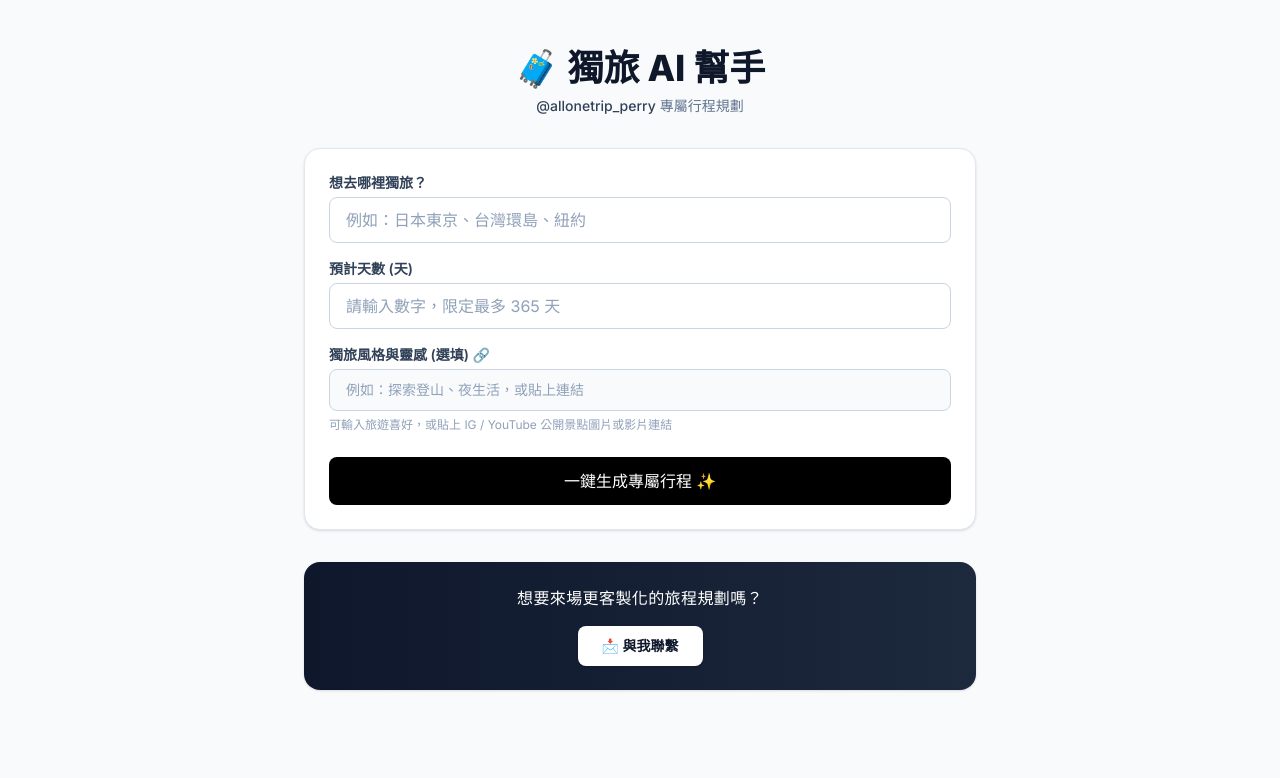
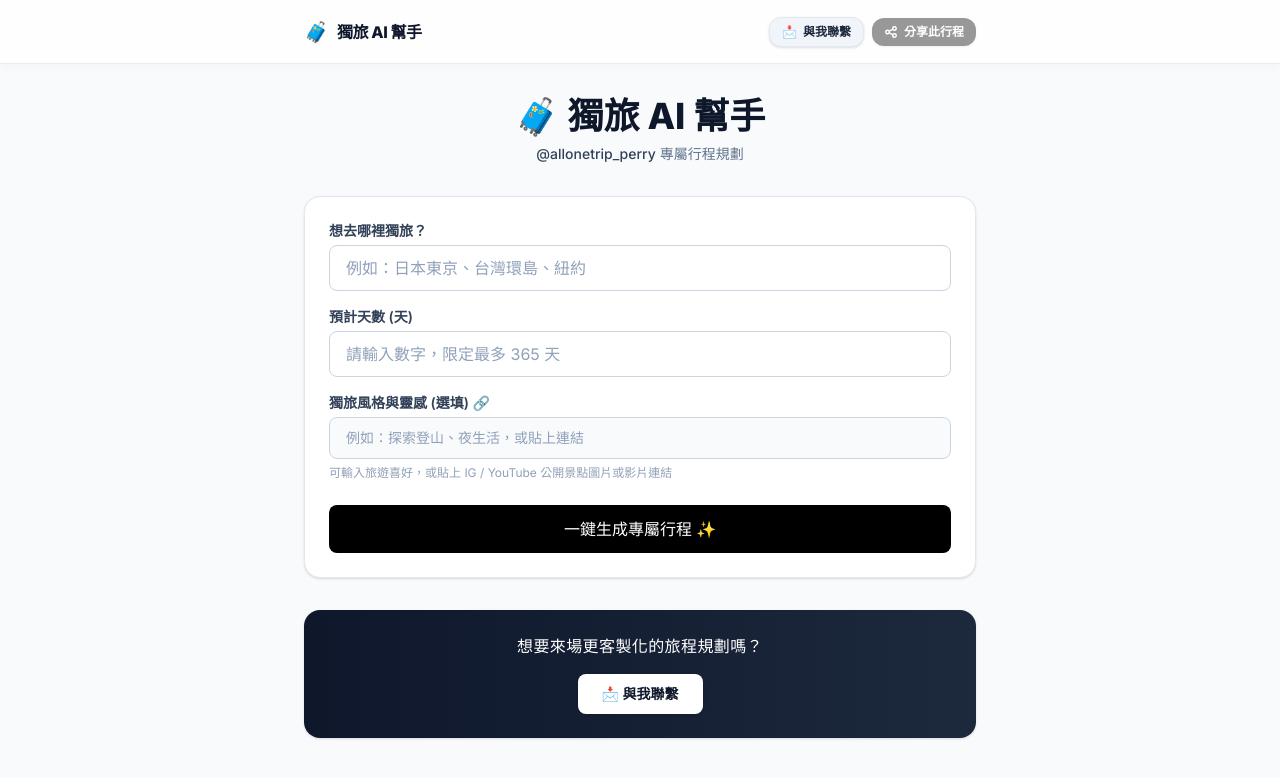
Before and after one commit to PerryChen-creator/allonetrip-ai, a Next.js app: page / in a window 1280 px wide. Shown: the top 778 px of the page. Built offline with nearby package versions, Linux system fonts and the light colour scheme.

Commit message:
add fixed sticky top header with contact and share CTA buttons

```diff
--- a/app/page.tsx
+++ b/app/page.tsx
@@ -71,14 +71,12 @@ export default function Home() {
   const handleOpenShareModal = () => {
     if (!destination) return;
 
-    // 產生專屬網址
     const url = `${window.location.origin}?dest=${encodeURIComponent(destination)}&days=${encodeURIComponent(days)}&style=${encodeURIComponent(styleAndInspiration)}&auto=1`;
     setShareUrl(url);
 
     setIsShareModalOpen(true);
     setIsCreatingLink(true);
 
-    // 模擬「正在建立連結...」的載入感 (800ms)
     setTimeout(() => {
       setIsCreatingLink(false);
     }, 800);
@@ -275,15 +273,57 @@ export default function Home() {
   };
 
   return (
-    <main className="min-h-screen bg-slate-50 py-12 px-4 sm:px-6 lg:px-8 pb-40 relative">
+    <>
+      {/* 🔝 固定頂部導覽列 Top Bar (桌機 + 手機全支援) */}
+      <header className="fixed top-0 left-0 right-0 h-16 bg-white/80 backdrop-blur-xl border-b border-slate-200/80 z-40 px-4 sm:px-6 flex items-center shadow-[0_2px_10px_rgba(0,0,0,0.03)]">
+        <div className="max-w-2xl mx-auto w-full flex items-center justify-between">
+          <div className="flex items-center gap-2">
+            <span className="text-xl">🧳</span>
+            <a
+              href="https://www.instagram.com/allonetrip_perry/"
+              target="_blank"
+              rel="noopener noreferrer"
+              className="font-extrabold text-slate-900 text-sm sm:text-base hover:text-blue-600 transition-colors tracking-tight"
+            >
+              獨旅 AI 幫手
+            </a>
+          </div>
+
+          <div className="flex items-center gap-2">
+            {/* 📩 聯絡我 CTA */}
+            <a
+              href="https://www.instagram.com/allonetrip_perry/"
+              target="_blank"
+              rel="noopener noreferrer"
+              className="inline-flex items-center gap-1.5 bg-slate-100 hover:bg-slate-200 text-slate-800 px-3 py-1.5 rounded-xl text-xs font-semibold transition-all border border-slate-200 shadow-sm shrink-0"
+            >
+              <span>📩</span>
+              <span>與我聯繫</span>
+            </a>
+
+            {/* 🔗 分享行程 CTA */}
+            <button
+              onClick={handleOpenShareModal}
+              disabled={!destination}
+              className="inline-flex items-center gap-1.5 bg-black hover:bg-slate-800 disabled:opacity-40 disabled:cursor-not-allowed text-white px-3 py-1.5 rounded-xl text-xs font-semibold transition-all shadow-sm shrink-0"
+            >
+              <svg className="w-3.5 h-3.5" fill="none" stroke="currentColor" viewBox="0 0 24 24">
+                <path strokeLinecap="round" strokeLinejoin="round" strokeWidth="2.5" d="M8.684 13.342C8.886 12.938 9 12.482 9 12c0-.482-.114-.938-.316-1.342m0 2.684a3 3 0 110-2.684m0 2.684l6.632 3.316m-6.632-6l6.632-3.316m0 0a3 3 0 105.367-2.684 3 3 0 00-5.367 2.684zm0 9.316a3 3 0 105.368 2.684 3 3 0 00-5.368-2.684z" />
+              </svg>
+              <span>分享此行程</span>
+            </button>
+          </div>
+        </div>
+      </header>
+
+      <main className="min-h-screen bg-slate-50 pt-24 pb-40 px-4 sm:px-6 lg:px-8 relative">
 
         {/* 🚀 Gemini 風格分享彈窗 (Modal) */}
         {isShareModalOpen && (
           <div className="fixed inset-0 z-[100] flex items-center justify-center p-4 bg-black/60 backdrop-blur-sm transition-opacity duration-300">
-          {/* Modal 容器 (致敬 Gemini 的暗色卡片風格) */}
-          <div className="bg-[#1e1f20] w-full max-w-[480px] rounded-2xl shadow-2xl overflow-hidden border border-[#333537] transform transition-all scale-100 opacity-100">
+            <div className="bg-[#1e1f20] w-full max-w-[480px] rounded-2xl shadow-2xl overflow-hidden border border-[#333537]">
 
-            {/* Header */}
+              {/* Modal Header */}
               <div className="flex items-center justify-between px-6 py-5">
                 <h3 className="text-[#e3e3e3] text-lg font-medium tracking-wide">可分享的公開連結</h3>
                 <button
@@ -296,10 +336,8 @@ export default function Home() {
                 </button>
               </div>
 
-            {/* 內容區塊 */}
+              {/* Modal Body */}
               <div className="px-6 pb-6 space-y-5">
-
-              {/* 網址框 */}
                 <div className="bg-[#2a2b2f] rounded-xl flex items-center p-1.5 border border-[#444746]">
                   {isCreatingLink ? (
                     <div className="flex items-center gap-3 w-full px-3 py-2">
@@ -331,7 +369,6 @@ export default function Home() {
                   )}
                 </div>
 
-              {/* 免責聲明小字 */}
                 <div className="flex gap-2 items-start text-[#a8aab0] text-[13px] leading-relaxed">
                   <svg className="w-4 h-4 shrink-0 mt-0.5" fill="none" stroke="currentColor" viewBox="0 0 24 24">
                     <path strokeLinecap="round" strokeLinejoin="round" strokeWidth="2" d="M13 16h-1v-4h-1m1-4h.01M21 12a9 9 0 11-18 0 9 9 0 0118 0z" />
@@ -341,10 +378,8 @@ export default function Home() {
                   </p>
                 </div>
 
-              {/* 社交分享按鈕區 */}
                 {!isCreatingLink && (
                   <div className="pt-2 flex items-center justify-center gap-8 border-t border-[#333537] mt-4 pt-6 pb-2">
-
                     {/* LINE */}
                     <a href={`https://social-plugins.line.me/lineit/share?url=${encodeURIComponent(shareUrl)}`} target="_blank" rel="noopener noreferrer" className="flex flex-col items-center gap-2 group">
                       <div className="w-12 h-12 bg-[#06C755] rounded-full flex items-center justify-center hover:opacity-90 transition-opacity">
@@ -374,10 +409,8 @@ export default function Home() {
                       </div>
                       <span className="text-xs text-[#a8aab0] group-hover:text-white transition-colors">X</span>
                     </a>
-
                   </div>
                 )}
-
               </div>
             </div>
           </div>
@@ -466,26 +499,13 @@ export default function Home() {
 
           {/* 顯示結果與對話區域 */}
           {(messages.length > 0 || loading) && (
-          <div ref={chatTopRef} className="bg-white p-6 rounded-2xl shadow-sm border border-slate-200 space-y-6 scroll-mt-6">
+            <div ref={chatTopRef} className="bg-white p-6 rounded-2xl shadow-sm border border-slate-200 space-y-6 scroll-mt-24">
 
-            {/* 📍 標頭 + 🔗 Gemini 分享按鈕 */}
               <h2 className="text-xl font-bold text-slate-900 border-b border-slate-100 pb-3 flex items-center justify-between gap-2">
                 <span>📍 專屬獨旅行程對話</span>
-              <div className="flex items-center gap-2">
-                {(loading || isAnswering) ? (
+                {(loading || isAnswering) && (
                   <span className="text-sm font-normal text-slate-400 animate-pulse">AI 思考中...</span>
-                ) : (
-                  <button
-                    onClick={handleOpenShareModal}
-                    className="inline-flex items-center gap-1.5 bg-slate-900 hover:bg-black text-white px-3 py-1.5 rounded-lg text-xs font-semibold transition-all shadow-sm"
-                  >
-                    <svg className="w-3.5 h-3.5" fill="none" stroke="currentColor" viewBox="0 0 24 24">
-                      <path strokeLinecap="round" strokeLinejoin="round" strokeWidth="2.5" d="M8.684 13.342C8.886 12.938 9 12.482 9 12c0-.482-.114-.938-.316-1.342m0 2.684a3 3 0 110-2.684m0 2.684l6.632 3.316m-6.632-6l6.632-3.316m0 0a3 3 0 105.367-2.684 3 3 0 00-5.367 2.684zm0 9.316a3 3 0 105.368 2.684 3 3 0 00-5.368-2.684z" />
-                    </svg>
-                    <span>分享此行程</span>
-                  </button>
                 )}
-              </div>
               </h2>
 
               <div className="space-y-6">
@@ -496,7 +516,7 @@ export default function Home() {
                     <div
                       key={idx}
                       ref={isLastAiMsg ? latestAiMsgRef : null}
-                    className="space-y-2 scroll-mt-8"
+                      className="space-y-2 scroll-mt-24"
                     >
                       {msg.role === 'user' ? (
                         <div className="flex flex-col items-end gap-1 w-full">
@@ -526,7 +546,6 @@ export default function Home() {
                                 <p>{msg.content}</p>
                               </div>
 
-                            {/* 用戶訊息 Icon 操作按鈕區 */}
                               <div className="flex items-center gap-1 mr-1 mt-1">
                                 <div className="relative group/tooltip">
                                   <button
@@ -641,7 +660,7 @@ export default function Home() {
                 })}
 
                 {(loading || isAnswering) && (
-                <div ref={loadingDotsRef} className="bg-slate-50 text-slate-500 p-4 rounded-2xl rounded-tl-none text-sm border border-slate-100 w-fit scroll-mt-6">
+                  <div ref={loadingDotsRef} className="bg-slate-50 text-slate-500 p-4 rounded-2xl rounded-tl-none text-sm border border-slate-100 w-fit scroll-mt-24">
                     <div className="flex gap-1.5">
                       <span className="w-2 h-2 bg-slate-400 rounded-full animate-bounce"></span>
                       <span className="w-2 h-2 bg-slate-400 rounded-full animate-bounce" style={{ animationDelay: '0.2s' }}></span>
@@ -728,5 +747,6 @@ export default function Home() {
           </div>
         )}
       </main>
+    </>
   );
 }
```
Lines whose indentation alone changed are shown as unchanged.
